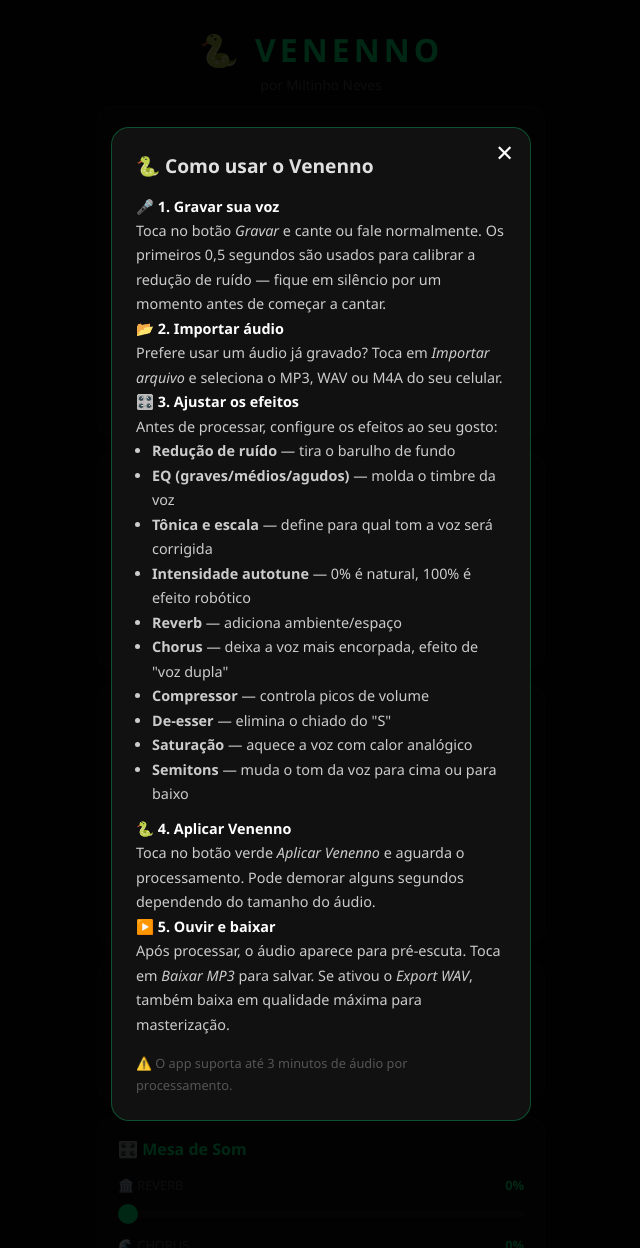
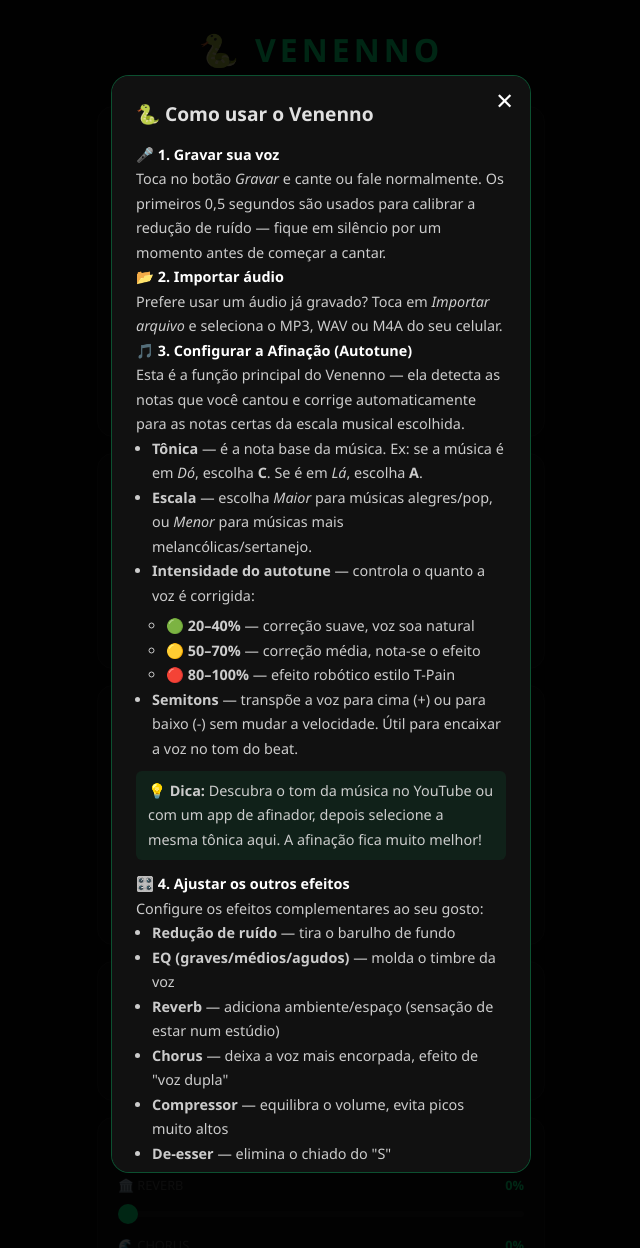
Before and after one commit to Milltinhonevves/Venenno, a Flask app: page / in a window 1280 px wide, after a click on "📖 Como usar o Venenno". Shown: the whole page, without its empty margins (319-959 px from the left). Run offline with Flask 3, Linux system fonts and the light colour scheme; parts of the project's set-up code (start-up, migrations or seed data) failed here and were passed over.

Commit message:
Expand tutorial: detailed autotune/pitch correction explanation

```diff
--- a/templates/index.html
+++ b/templates/index.html
@@ -221,25 +221,40 @@
       <p><strong style="color:#fff;">📂 2. Importar áudio</strong><br>
       Prefere usar um áudio já gravado? Toca em <em>Importar arquivo</em> e seleciona o MP3, WAV ou M4A do seu celular.</p>
 
-      <p><strong style="color:#fff;">🎛️ 3. Ajustar os efeitos</strong><br>
-      Antes de processar, configure os efeitos ao seu gosto:</p>
+      <p><strong style="color:#fff;">🎵 3. Configurar a Afinação (Autotune)</strong><br>
+      Esta é a função principal do Venenno — ela detecta as notas que você cantou e corrige automaticamente para as notas certas da escala musical escolhida.</p>
+      <ul style="margin:0 0 10px 16px;padding:0;">
+        <li><strong>Tônica</strong> — é a nota base da música. Ex: se a música é em <em>Dó</em>, escolha <strong>C</strong>. Se é em <em>Lá</em>, escolha <strong>A</strong>.</li>
+        <li><strong>Escala</strong> — escolha <em>Maior</em> para músicas alegres/pop, ou <em>Menor</em> para músicas mais melancólicas/sertanejo.</li>
+        <li><strong>Intensidade do autotune</strong> — controla o quanto a voz é corrigida:
+          <ul style="margin:6px 0 0 14px;">
+            <li>🟢 <strong>20–40%</strong> — correção suave, voz soa natural</li>
+            <li>🟡 <strong>50–70%</strong> — correção média, nota-se o efeito</li>
+            <li>🔴 <strong>80–100%</strong> — efeito robótico estilo T-Pain</li>
+          </ul>
+        </li>
+        <li><strong>Semitons</strong> — transpõe a voz para cima (+) ou para baixo (-) sem mudar a velocidade. Útil para encaixar a voz no tom do beat.</li>
+      </ul>
+      <p style="background:#00ff8811;border-left:3px solid var(--accent);padding:8px 12px;border-radius:6px;margin:0 0 12px;">
+        💡 <strong>Dica:</strong> Descubra o tom da música no YouTube ou com um app de afinador, depois selecione a mesma tônica aqui. A afinação fica muito melhor!
+      </p>
+
+      <p><strong style="color:#fff;">🎛️ 4. Ajustar os outros efeitos</strong><br>
+      Configure os efeitos complementares ao seu gosto:</p>
       <ul style="margin:0 0 10px 16px;padding:0;">
         <li><strong>Redução de ruído</strong> — tira o barulho de fundo</li>
         <li><strong>EQ (graves/médios/agudos)</strong> — molda o timbre da voz</li>
-        <li><strong>Tônica e escala</strong> — define para qual tom a voz será corrigida</li>
-        <li><strong>Intensidade autotune</strong> — 0% é natural, 100% é efeito robótico</li>
-        <li><strong>Reverb</strong> — adiciona ambiente/espaço</li>
+        <li><strong>Reverb</strong> — adiciona ambiente/espaço (sensação de estar num estúdio)</li>
         <li><strong>Chorus</strong> — deixa a voz mais encorpada, efeito de "voz dupla"</li>
-        <li><strong>Compressor</strong> — controla picos de volume</li>
+        <li><strong>Compressor</strong> — equilibra o volume, evita picos muito altos</li>
         <li><strong>De-esser</strong> — elimina o chiado do "S"</li>
-        <li><strong>Saturação</strong> — aquece a voz com calor analógico</li>
-        <li><strong>Semitons</strong> — muda o tom da voz para cima ou para baixo</li>
+        <li><strong>Saturação</strong> — aquece a voz, dá toque analógico/vintage</li>
       </ul>
 
-      <p><strong style="color:#fff;">🐍 4. Aplicar Venenno</strong><br>
+      <p><strong style="color:#fff;">🐍 5. Aplicar Venenno</strong><br>
       Toca no botão verde <em>Aplicar Venenno</em> e aguarda o processamento. Pode demorar alguns segundos dependendo do tamanho do áudio.</p>
 
-      <p><strong style="color:#fff;">▶️ 5. Ouvir e baixar</strong><br>
+      <p><strong style="color:#fff;">▶️ 6. Ouvir e baixar</strong><br>
       Após processar, o áudio aparece para pré-escuta. Toca em <em>Baixar MP3</em> para salvar. Se ativou o <em>Export WAV</em>, também baixa em qualidade máxima para masterização.</p>
 
       <p style="color:#555;font-size:0.8rem;margin-top:16px;">⚠️ O app suporta até 3 minutos de áudio por processamento.</p>
```
